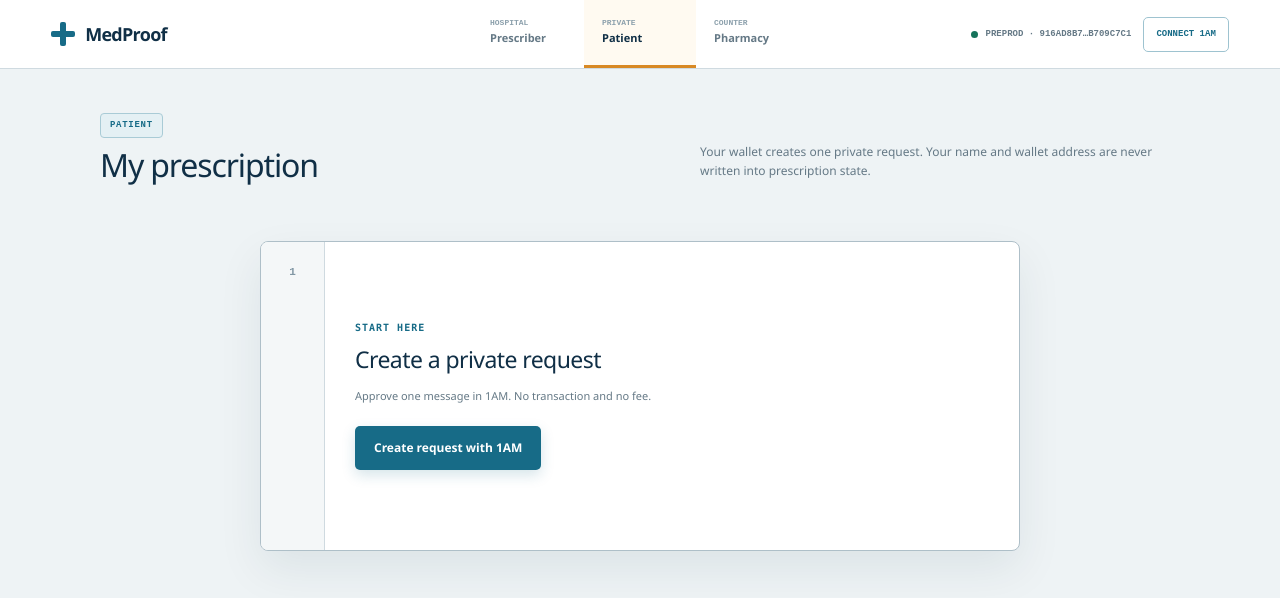
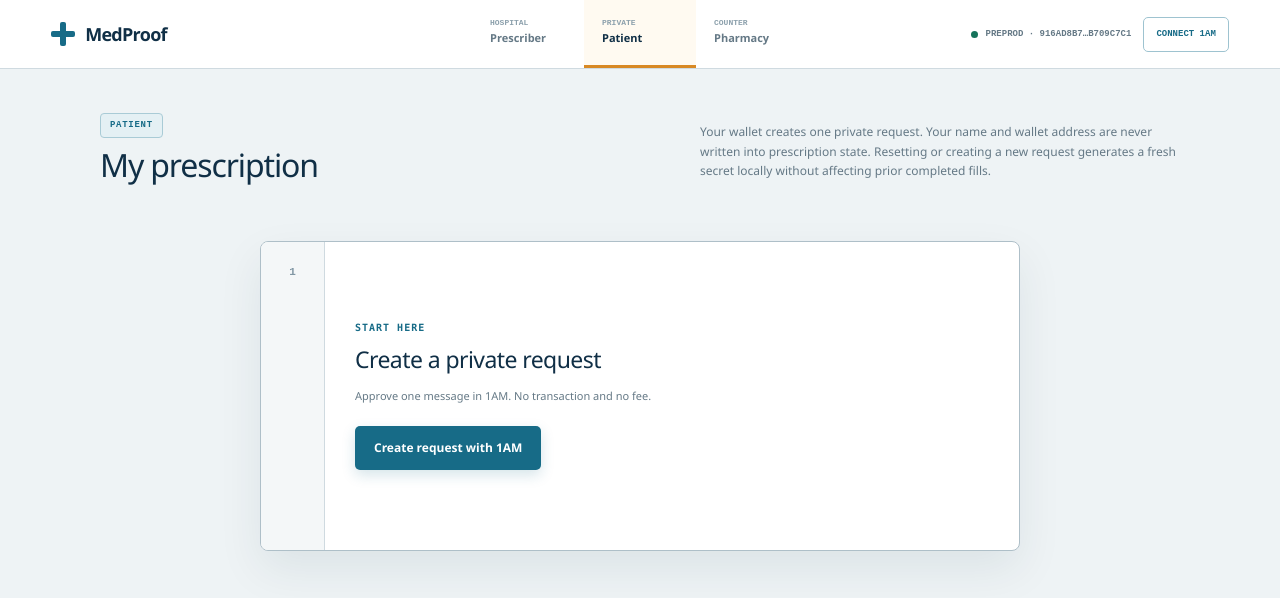
Before and after one commit to SuryanshSwarn101/MedProof, a Next.js app: page /wallet in a window 1280 px wide. Shown: the top 598 px of the page. Built offline with nearby package versions, Linux system fonts and the light colour scheme; what @midnight-ntwrk/compact-runtime, @midnight-ntwrk/midnight-js-network-id would draw is missing.

Commit message:
docs(wallet): clarify post-reset request behavior for patient wallet

```diff
--- a/app/wallet/page.tsx
+++ b/app/wallet/page.tsx
@@ -25,7 +25,7 @@ export default function WalletPage() {
       <main className="clinical-page">
         <header className="page-intro">
           <div><span className="role-tag">Patient</span><h1>My prescription</h1></div>
-          <p>Your wallet creates one private request. Your name and wallet address are never written into prescription state.</p>
+          <p>Your wallet creates one private request. Your name and wallet address are never written into prescription state. Resetting or creating a new request generates a fresh secret locally without affecting prior completed fills.</p>
         </header>
 
         {!wallet.identity ? (
```
